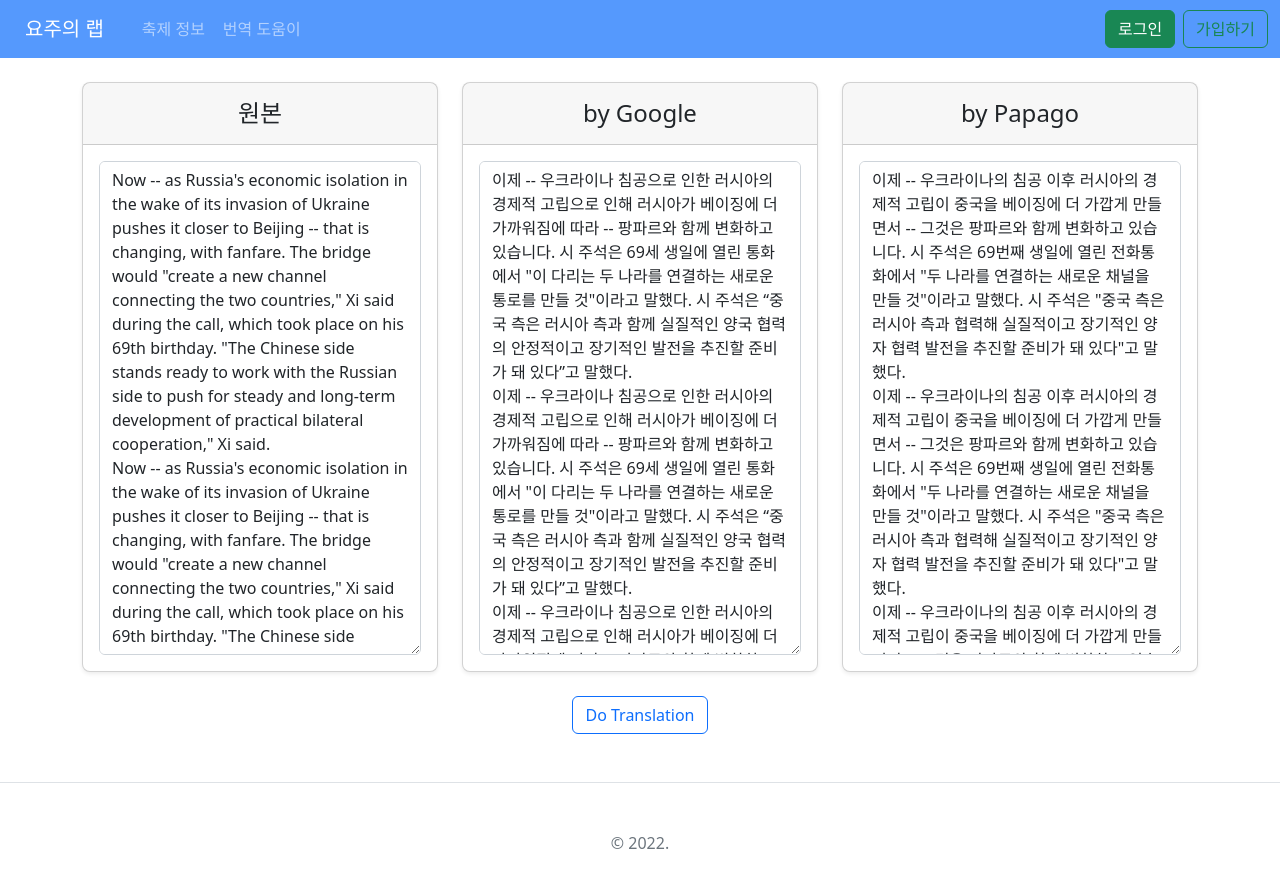
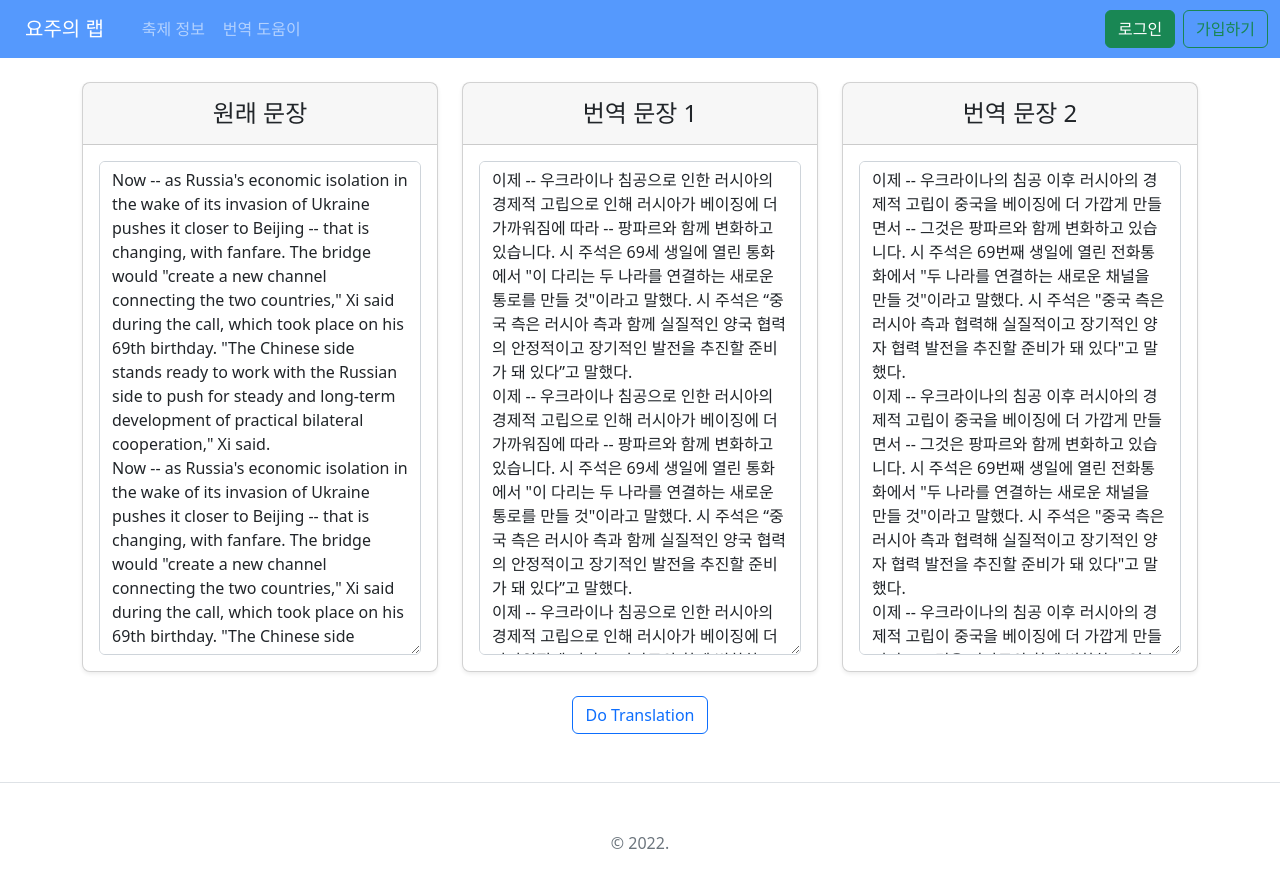
Before and after one commit to gocolab/lab_vues, a Vue app: page /TranslationReady in a window 1280 px wide. Shown: the top 888 px of the page. Built offline with nearby package versions, Linux system fonts and the light colour scheme.

Commit message:
change for translator

```diff
--- a/src/components/translation/Ready.vue
+++ b/src/components/translation/Ready.vue
@@ -3,7 +3,7 @@
     <div class="col">
       <div class="card mb-4 rounded-3 shadow-sm">
         <div class="card-header py-3">
-          <h4 class="my-0 fw-normal">원본</h4>
+          <h4 class="my-0 fw-normal">원래 문장</h4>
         </div>
         <div class="card-body">
           <div class="form-group">
@@ -19,7 +19,7 @@
     <div class="col">
       <div class="card mb-4 rounded-3 shadow-sm">
         <div class="card-header py-3">
-          <h4 class="my-0 fw-normal">by Google</h4>
+          <h4 class="my-0 fw-normal">번역 문장 1</h4>
         </div>
         <div class="card-body">
           <div class="form-group">
@@ -35,7 +35,7 @@
     <div class="col">
       <div class="card mb-4 rounded-3 shadow-sm">
         <div class="card-header py-3">
-          <h4 class="my-0 fw-normal">by Papago</h4>
+          <h4 class="my-0 fw-normal">번역 문장 2</h4>
         </div>
         <div class="card-body">
           <div class="form-group">
```
